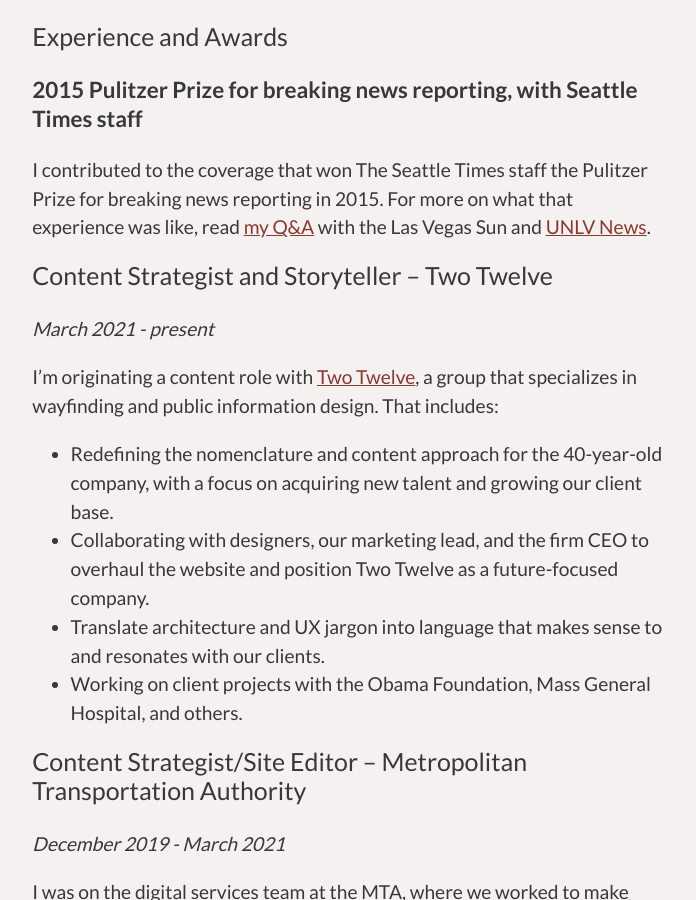
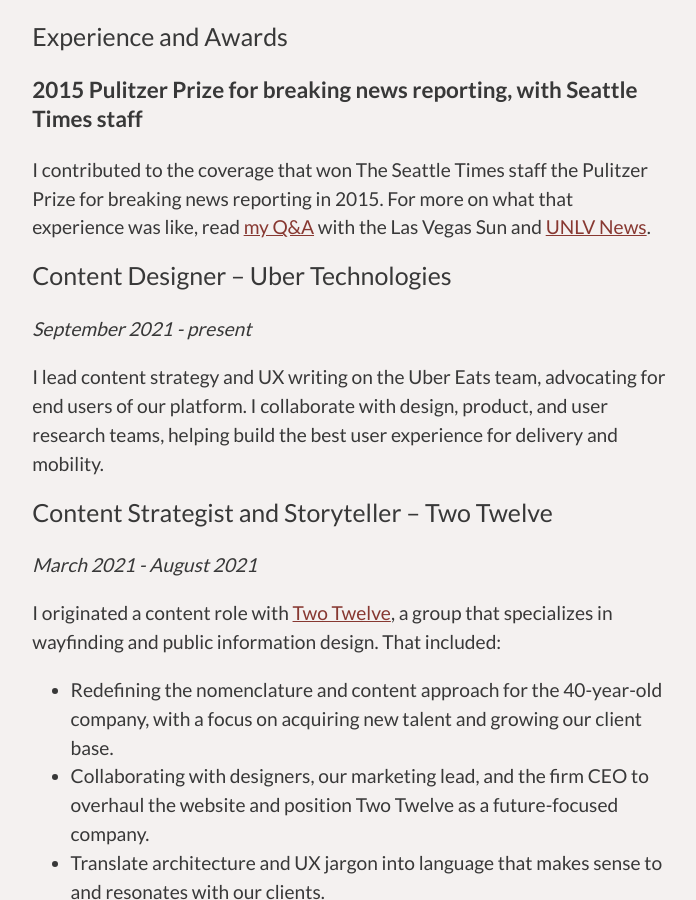
Before and after one commit to hannah-birch/hannah-birch.github.io, a Jekyll site: the page built from pages/resume.md, in a window 1280 px wide and 900 px high, scrolled down 295 px. Shown: the whole window, without its empty margins (291-987 px from the left). Built offline with Jekyll 4.4.1, drawn with Linux system fonts in a browser that asks for light colours; nearby versions of some CDN libraries.

Commit message:
Updates resume and resume page

```diff
--- a/pages/resume.md
+++ b/pages/resume.md
@@ -4,7 +4,7 @@
 permalink: /resume/
 ---
 
-**[Download a PDF version.](/assets/img/hannah-birch-resume-202107-v2.pdf)**
+**[Download a PDF version.](/assets/img/hannah-birch-resume-2022-01.pdf)**
 
 ## Experience and Awards
 
@@ -12,10 +12,15 @@
 
 I contributed to the coverage that won The Seattle Times staff the Pulitzer Prize for breaking news reporting in 2015. For more on what that experience was like, read [my Q&A](http://lasvegassun.com/news/2015/may/14/unlv-grad-talks-winning-pulitzer-what-journalists-/) with the Las Vegas Sun and [UNLV News](https://www.unlv.edu/news/article/journalism-graduate-part-pulitzer-prize-winning-team).
 
+## Content Designer – Uber Technologies
+_September 2021 - present_
+
+I lead content strategy and UX writing on the Uber Eats team, advocating for end users of our platform. I collaborate with design, product, and user research teams, helping build the best user experience for delivery and mobility.
+
 ## Content Strategist and Storyteller – Two Twelve
-_March 2021 - present_
+_March 2021 - August 2021_
 
-I’m originating a content role with [Two Twelve](http://www.twotwelve.com/), a group that specializes in wayfinding and public information design. That includes:
+I originated a content role with [Two Twelve](http://www.twotwelve.com/), a group that specializes in wayfinding and public information design. That included:
 
 - Redefining the nomenclature and content approach for the 40-year-old company, with a focus on acquiring new talent and growing our client base.
 - Collaborating with designers, our marketing lead, and the firm CEO to overhaul the website and position Two Twelve as a future-focused company.
```
Also changed, not shown: 6 other files.
